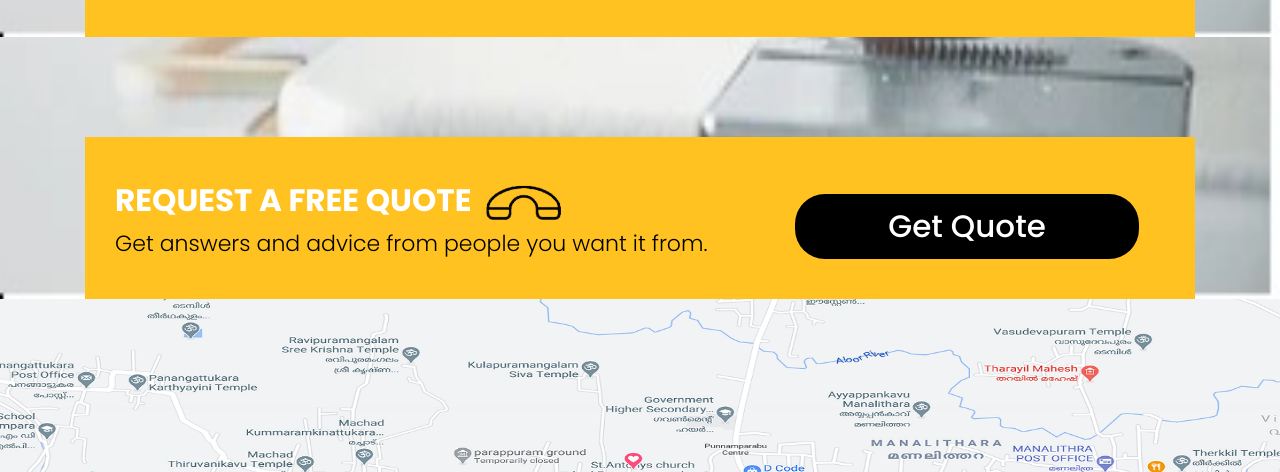
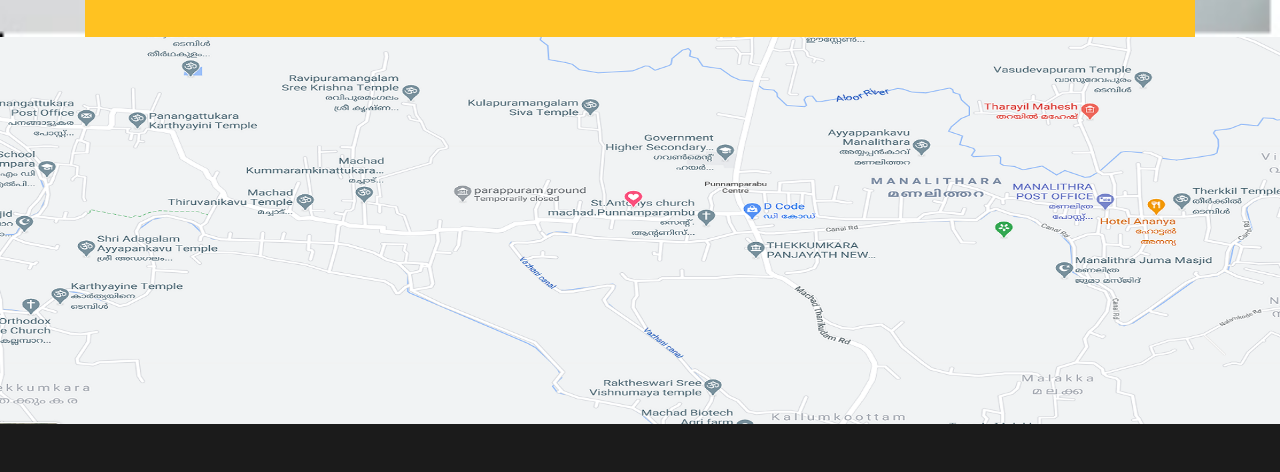
Before and after one commit to anoopkr94/padmasmachinemart, a plain HTML site: page index.html in a window 1280 px wide. Shown: the part 3602-4074 px from the top of the page. Drawn offline with nearby package versions, Linux system fonts and the light colour scheme.

Commit message:
index page chenge

```diff
--- a/index.html
+++ b/index.html
@@ -364,25 +364,6 @@
             </div>
          </div>
 
-
-         <div class="container">
-            <div class="yellow_bg">
-            <div class="row">
-               <div class="col-xl-7 col-lg-7 col-md-7 col-sm-12">
-                  <div class="yellow-box">
-                     <h3>REQUEST A FREE QUOTE<i><img src="icon/calll.png"/></i></h3>
-
-                     <p>Get answers and advice from people you want it from.</p>
-                  </div>
-               </div>
-                <div class="col-xl-5 col-lg-5 col-md-5 col-sm-12">
-                  <div class="yellow-box">
-                     <a href="contact.html">Get  Quote</a>
-                  </div>
-               </div>
-            </div>
-         </div>
-         </div>
       </div>
 
       <!-- end our product -->
```
